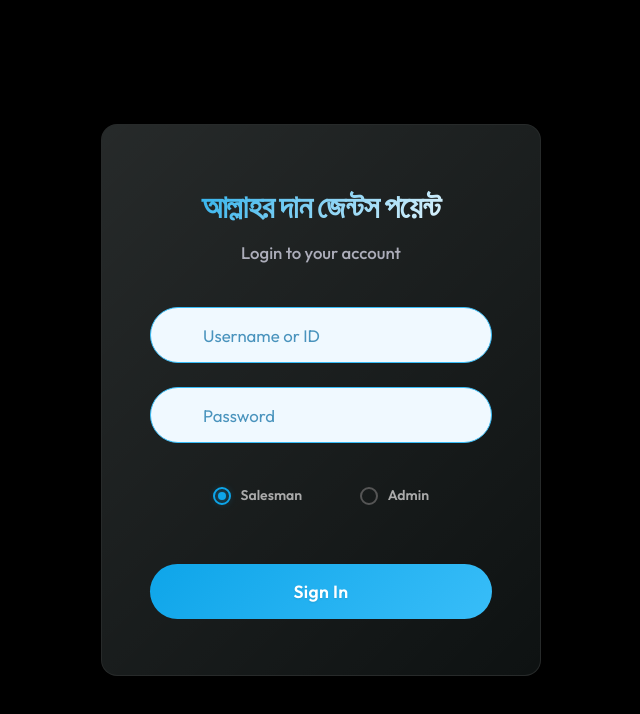
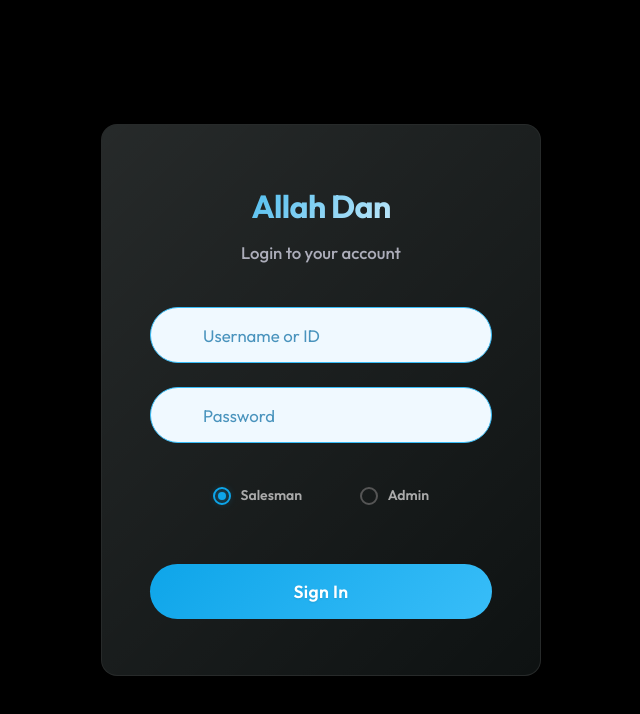
Before and after one commit to musadev147/allha, a React (Vite) app: page /login in a window 1280 px wide. Shown: the top 714 px of the page, without its empty margins (319-959 px from the left). Built offline with nearby package versions, Linux system fonts and the light colour scheme.

Commit message:
Rename project to Allah Dan and fix submodule

```diff
--- a/src/components/Layout.jsx
+++ b/src/components/Layout.jsx
@@ -72,7 +72,7 @@ const Layout = () => {
       <aside className="sidebar glass">
         <div className="sidebar-header">
           <div>
-            <h2>আল্লাহর দান জেন্টস পয়েন্ট</h2>
+            <h2>Allah Dan</h2>
             <span className="role-badge">{user?.role}</span>
           </div>
           <button
@@ -123,7 +123,7 @@ const Layout = () => {
         </header>
         <div className="content-area">
           <div className="print-only-header">
-            <h2>আল্লাহর দান জেন্টস পয়েন্ট</h2>
+            <h2>Allah Dan</h2>
           </div>
           <Outlet />
         </div>
--- a/src/pages/Customers.jsx
+++ b/src/pages/Customers.jsx
@@ -184,7 +184,7 @@ const Customers = () => {
       {/* Hidden Printable List (Excel Style) */}
       <div id="printable-customers-list" style={{ display: 'none' }}>
         <div style={{ padding: '1.5rem', background: '#fff', color: '#000', fontFamily: 'sans-serif' }}>
-          <h2 style={{ textAlign: 'center', fontSize: '1.5rem', marginBottom: '0.5rem', fontWeight: 'bold' }}>আল্লাহর দান জেন্টস পয়েন্ট</h2>
+          <h2 style={{ textAlign: 'center', fontSize: '1.5rem', marginBottom: '0.5rem', fontWeight: 'bold' }}>Allah Dan</h2>
           <p style={{ textAlign: 'center', fontSize: '1rem', marginBottom: '1.5rem', color: '#333' }}>
             {activeTab === 'Customer' ? 'Customers' : 'Suppliers'} Due List
           </p>
@@ -325,7 +325,7 @@ const Customers = () => {
 
             <div className="drawer-body" style={{ padding: '0', backgroundColor: '#fff' }}>
               <div id="printable-single-person" style={{ padding: '1.5rem', background: '#fff', color: '#000' }}>
-                 <h2 style={{ textAlign: 'center', marginBottom: '0.5rem', color: '#000', fontSize: '1.5rem', fontWeight: 'bold' }}>আল্লাহর দান জেন্টস পয়েন্ট</h2>
+                 <h2 style={{ textAlign: 'center', marginBottom: '0.5rem', color: '#000', fontSize: '1.5rem', fontWeight: 'bold' }}>Allah Dan</h2>
                  <p style={{ textAlign: 'center', fontSize: '0.85rem', marginBottom: '1rem', color: '#555' }}>
                    Due Statement<br/>
                    Date: {new Date().toLocaleDateString()}
--- a/src/pages/Dashboard.jsx
+++ b/src/pages/Dashboard.jsx
@@ -99,7 +99,7 @@ const Dashboard = () => {
       <div className="page-header" style={{ display: 'flex', justifyContent: 'space-between', alignItems: 'center', flexWrap: 'wrap' }}>
         <div>
           <h1>Dashboard Overview</h1>
-          <p className="text-muted">Welcome to আল্লাহর দান জেন্টস পয়েন্ট System.</p>
+          <p className="text-muted">Welcome to Allah Dan System.</p>
         </div>
 
         <div className="card glass animate-fade-in" style={{
--- a/src/pages/Expenses.jsx
+++ b/src/pages/Expenses.jsx
@@ -129,7 +129,7 @@ const Expenses = () => {
       {/* Hidden Printable Expenses List (Excel Style) */}
       <div id="printable-expenses-list" style={{ display: 'none' }}>
         <div style={{ padding: '1.5rem', background: '#fff', color: '#000', fontFamily: 'sans-serif' }}>
-          <h2 style={{ textAlign: 'center', fontSize: '1.5rem', marginBottom: '0.5rem', fontWeight: 'bold' }}>আল্লাহর দান জেন্টস পয়েন্ট</h2>
+          <h2 style={{ textAlign: 'center', fontSize: '1.5rem', marginBottom: '0.5rem', fontWeight: 'bold' }}>Allah Dan</h2>
           <p style={{ textAlign: 'center', fontSize: '1rem', marginBottom: '1.5rem', color: '#333' }}>
             Expense List
           </p>
@@ -318,7 +318,7 @@ const Expenses = () => {
 
             <div className="drawer-body" style={{ padding: '0', backgroundColor: '#fff' }}>
               <div id="printable-single-expense" style={{ padding: '1.5rem', background: '#fff', color: '#000' }}>
-                 <h2 style={{ textAlign: 'center', marginBottom: '0.5rem', color: '#000', fontSize: '1.5rem', fontWeight: 'bold' }}>আল্লাহর দান জেন্টস পয়েন্ট</h2>
+                 <h2 style={{ textAlign: 'center', marginBottom: '0.5rem', color: '#000', fontSize: '1.5rem', fontWeight: 'bold' }}>Allah Dan</h2>
                  <p style={{ textAlign: 'center', fontSize: '0.85rem', marginBottom: '1rem', color: '#555' }}>
                    Expense Voucher<br/>
                    ID: {selectedExpense.id}<br/>
--- a/src/pages/HR.jsx
+++ b/src/pages/HR.jsx
@@ -450,7 +450,7 @@ const HR = () => {
               <div id="printable-single-staff" style={{ padding: '1.5rem', color: '#1e293b' }}>
                 {/* Header */}
                 <div style={{ textAlign: 'center', borderBottom: '3px solid #e2e8f0', paddingBottom: '1.5rem', marginBottom: '2.5rem' }}>
-                  <h2 style={{ fontSize: '2.4rem', fontWeight: 'bold', margin: '0 0 0.5rem', color: '#0f172a' }}>আল্লাহর দান জেন্টস পয়েন্ট</h2>
+                  <h2 style={{ fontSize: '2.4rem', fontWeight: 'bold', margin: '0 0 0.5rem', color: '#0f172a' }}>Allah Dan</h2>
                   <p style={{ margin: 0, color: '#64748b', fontSize: '0.9rem', textTransform: 'uppercase', letterSpacing: '2px' }}>Staff Details Document</p>
                 </div>
 
--- a/src/pages/Inventory.jsx
+++ b/src/pages/Inventory.jsx
@@ -203,7 +203,7 @@ const Inventory = () => {
       {/* Hidden Printable Inventory List (Excel Style) */}
       <div id="printable-inventory-list" style={{ display: 'none' }}>
         <div style={{ padding: '1.5rem', background: '#fff', color: '#000', fontFamily: 'sans-serif' }}>
-          <h2 style={{ textAlign: 'center', fontSize: '1.5rem', marginBottom: '0.5rem', fontWeight: 'bold' }}>আল্লাহর দান জেন্টস পয়েন্ট</h2>
+          <h2 style={{ textAlign: 'center', fontSize: '1.5rem', marginBottom: '0.5rem', fontWeight: 'bold' }}>Allah Dan</h2>
           <p style={{ textAlign: 'center', fontSize: '1rem', marginBottom: '0.5rem', color: '#333' }}>Inventory Stock List</p>
           <p style={{ textAlign: 'center', fontSize: '0.9rem', marginBottom: '1.5rem', color: '#666' }}>
             Date Filter: {filterDate} {filterDate === 'Custom' ? `(${customDateRange.start} to ${customDateRange.end})` : ''}
--- a/src/pages/Login.jsx
+++ b/src/pages/Login.jsx
@@ -22,7 +22,7 @@ const Login = () => {
     <div className="login-container">
       <div className="login-card card animate-fade-in">
         <div className="login-header">
-          <h2>আল্লাহর দান জেন্টস পয়েন্ট</h2>
+          <h2>Allah Dan</h2>
           <p>Login to your account</p>
         </div>
         <form onSubmit={handleLogin} className="login-form">
--- a/src/pages/POS.jsx
+++ b/src/pages/POS.jsx
@@ -311,7 +311,7 @@ const POS = () => {
 
             <div className="drawer-body" style={{ padding: '0', backgroundColor: '#fff' }}>
               <div id="printable-invoice" style={{ padding: '1.5rem', background: '#fff', color: '#000' }}>
-                 <h2 style={{ textAlign: 'center', marginBottom: '0.5rem', color: '#000', fontSize: '1.5rem', fontWeight: 'bold' }}>আল্লাহর দান জেন্টস পয়েন্ট</h2>
+                 <h2 style={{ textAlign: 'center', marginBottom: '0.5rem', color: '#000', fontSize: '1.5rem', fontWeight: 'bold' }}>Allah Dan</h2>
                  <p style={{ textAlign: 'center', fontSize: '0.85rem', marginBottom: '1rem', color: '#555' }}>
                    Receipt: {completedSale.invoiceId}<br/>
                    Date: {new Date(completedSale.date).toLocaleString()}
@@ -460,7 +460,7 @@ const POS = () => {
 
         <div style={{ display: 'none' }}>
           <div id="printable-all-sales-details" style={{ padding: '2rem', background: '#fff', color: '#000' }}>
-            <h2 style={{ textAlign: 'center', fontSize: '1.5rem', marginBottom: '0.5rem', fontWeight: 'bold' }}>আল্লাহর দান জেন্টস পয়েন্ট</h2>
+            <h2 style={{ textAlign: 'center', fontSize: '1.5rem', marginBottom: '0.5rem', fontWeight: 'bold' }}>Allah Dan</h2>
             <h3 style={{ textAlign: 'center', fontSize: '1.1rem', marginBottom: '1rem' }}>Detailed Sales History</h3>
             {(startDate || endDate) && <p style={{textAlign: 'center', marginBottom: '1rem', fontSize: '0.9rem'}}>Date Filter: {startDate || 'Any'} to {endDate || 'Any'}</p>}
 
@@ -526,7 +526,7 @@ const POS = () => {
 
             <div className="drawer-body" style={{ padding: '0', backgroundColor: '#fff' }}>
               <div id="printable-single-invoice-pos" style={{ padding: '1.5rem', background: '#fff', color: '#000' }}>
-                 <h2 style={{ textAlign: 'center', marginBottom: '0.5rem', color: '#000', fontSize: '1.5rem', fontWeight: 'bold' }}>আল্লাহর দান জেন্টস পয়েন্ট</h2>
+                 <h2 style={{ textAlign: 'center', marginBottom: '0.5rem', color: '#000', fontSize: '1.5rem', fontWeight: 'bold' }}>Allah Dan</h2>
                  <p style={{ textAlign: 'center', fontSize: '0.85rem', marginBottom: '1rem', color: '#555' }}>
                    Sale Receipt: {selectedInvoice.id}<br/>
                    Date: {new Date(selectedInvoice.date).toLocaleString()}
--- a/src/pages/Purchase.jsx
+++ b/src/pages/Purchase.jsx
@@ -390,7 +390,7 @@ const Purchase = () => {
 
         <div style={{ display: 'none' }}>
           <div id="printable-all-purchases-details" style={{ padding: '2rem', background: '#fff', color: '#000' }}>
-            <h2 style={{ textAlign: 'center', fontSize: '1.5rem', marginBottom: '0.5rem', fontWeight: 'bold' }}>আল্লাহর দান জেন্টস পয়েন্ট</h2>
+            <h2 style={{ textAlign: 'center', fontSize: '1.5rem', marginBottom: '0.5rem', fontWeight: 'bold' }}>Allah Dan</h2>
             <h3 style={{ textAlign: 'center', fontSize: '1.1rem', marginBottom: '1rem' }}>Detailed Purchase History</h3>
             {(startDate || endDate) && <p style={{textAlign: 'center', marginBottom: '1rem', fontSize: '0.9rem'}}>Date Filter: {startDate || 'Any'} to {endDate || 'Any'}</p>}
 
@@ -465,7 +465,7 @@ const Purchase = () => {
 
             <div className="drawer-body" style={{ padding: '0', backgroundColor: '#fff' }}>
               <div id="printable-single-invoice-pur" style={{ padding: '1.5rem', background: '#fff', color: '#000' }}>
-                 <h2 style={{ textAlign: 'center', marginBottom: '0.5rem', color: '#000', fontSize: '1.5rem', fontWeight: 'bold' }}>আল্লাহর দান জেন্টস পয়েন্ট</h2>
+                 <h2 style={{ textAlign: 'center', marginBottom: '0.5rem', color: '#000', fontSize: '1.5rem', fontWeight: 'bold' }}>Allah Dan</h2>
                  <p style={{ textAlign: 'center', fontSize: '0.85rem', marginBottom: '1rem', color: '#555' }}>
                    Purchase Receipt: {selectedInvoice.id}<br/>
                    Date: {new Date(selectedInvoice.date).toLocaleString()}
--- a/src/pages/Reports.jsx
+++ b/src/pages/Reports.jsx
@@ -583,7 +583,7 @@ const Reports = () => {
 
             <div className="drawer-body" style={{ padding: '0', backgroundColor: '#fff' }}>
               <div id="printable-single-invoice" style={{ padding: '1.5rem', background: '#fff', color: '#000' }}>
-                 <h2 style={{ textAlign: 'center', marginBottom: '0.5rem', color: '#000', fontSize: '1.5rem', fontWeight: 'bold' }}>আল্লাহর দান জেন্টস পয়েন্ট</h2>
+                 <h2 style={{ textAlign: 'center', marginBottom: '0.5rem', color: '#000', fontSize: '1.5rem', fontWeight: 'bold' }}>Allah Dan</h2>
                  <p style={{ textAlign: 'center', fontSize: '0.85rem', marginBottom: '1rem', color: '#555' }}>
                    {invoiceType} Document<br/>
                    {selectedInvoice.date && `Date: ${new Date(selectedInvoice.date).toLocaleString()}`}
--- a/src/pages/Returns.jsx
+++ b/src/pages/Returns.jsx
@@ -230,7 +230,7 @@ const Returns = () => {
 
           <div style={{ display: 'none' }}>
             <div id="printable-all-returns-details" style={{ padding: '2rem', background: '#fff', color: '#000' }}>
-            <h2 style={{ textAlign: 'center', fontSize: '1.5rem', marginBottom: '0.5rem', fontWeight: 'bold' }}>আল্লাহর দান জেন্টস পয়েন্ট</h2>
+            <h2 style={{ textAlign: 'center', fontSize: '1.5rem', marginBottom: '0.5rem', fontWeight: 'bold' }}>Allah Dan</h2>
               <h3 style={{ textAlign: 'center', fontSize: '1.1rem', marginBottom: '1rem' }}>Detailed Returns & Rejects History</h3>
               {(startDate || endDate) && <p style={{textAlign: 'center', marginBottom: '1rem', fontSize: '0.9rem'}}>Date Filter: {startDate || 'Any'} to {endDate || 'Any'}</p>}
 
@@ -280,7 +280,7 @@ const Returns = () => {
 
             <div className="drawer-body" style={{ padding: '0', backgroundColor: '#fff' }}>
               <div id="printable-single-return" style={{ padding: '1.5rem', background: '#fff', color: '#000' }}>
-                 <h2 style={{ textAlign: 'center', marginBottom: '0.5rem', color: '#000', fontSize: '1.5rem', fontWeight: 'bold' }}>আল্লাহর দান জেন্টস পয়েন্ট</h2>
+                 <h2 style={{ textAlign: 'center', marginBottom: '0.5rem', color: '#000', fontSize: '1.5rem', fontWeight: 'bold' }}>Allah Dan</h2>
                  <p style={{ textAlign: 'center', fontSize: '0.85rem', marginBottom: '1rem', color: '#555' }}>
                    {selectedInvoice.returnType} {selectedInvoice.returnType === 'Customer' ? 'Return' : 'Reject'} Receipt<br/>
                    ID: {selectedInvoice.id}<br/>
--- a/src/pages/Suppliers.jsx
+++ b/src/pages/Suppliers.jsx
@@ -248,7 +248,7 @@ const Suppliers = () => {
 
             <div className="drawer-body" style={{ padding: '0', backgroundColor: '#fff' }}>
               <div id="printable-single-person" style={{ padding: '1.5rem', background: '#fff', color: '#000' }}>
-                 <h2 style={{ textAlign: 'center', marginBottom: '0.5rem', color: '#000', fontSize: '1.5rem', fontWeight: 'bold' }}>আল্লাহর দান জেন্টস পয়েন্ট</h2>
+                 <h2 style={{ textAlign: 'center', marginBottom: '0.5rem', color: '#000', fontSize: '1.5rem', fontWeight: 'bold' }}>Allah Dan</h2>
                  <p style={{ textAlign: 'center', fontSize: '0.85rem', marginBottom: '1rem', color: '#555' }}>
                    Supplier Statement<br/>
                    Date: {new Date().toLocaleDateString()}
```
